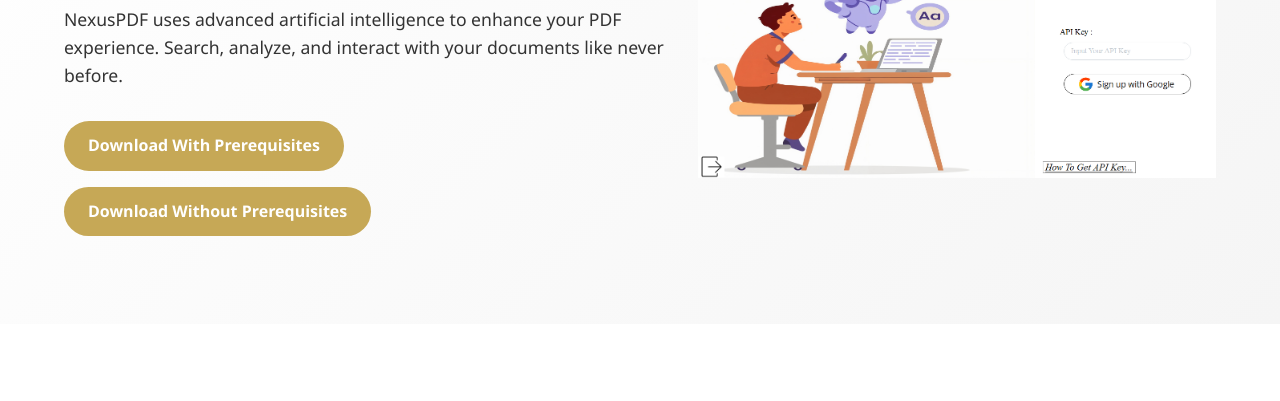
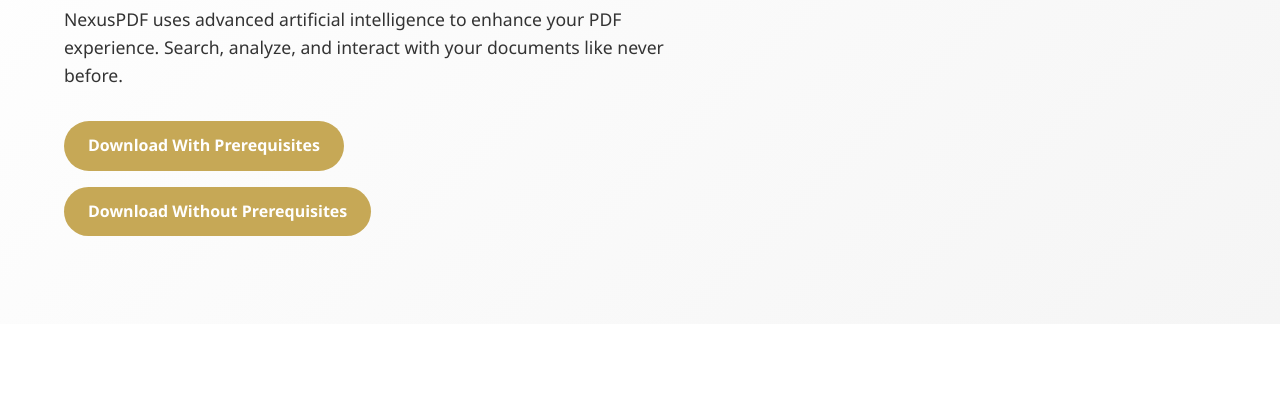
Before and after one commit to younsabood/NexusPDF, a plain HTML site: page index.html in a window 1280 px wide. Shown: the part 247-648 px from the top of the page. Drawn offline with Linux system fonts and the light colour scheme.

Commit message:
Update index.html

```diff
--- a/index.html
+++ b/index.html
@@ -377,9 +377,6 @@
                     <a href="https://www.dropbox.com/scl/fi/b9aic2ylc5gb8c9siatsy/NexusPDF.exe?rlkey=3vm96xywp2v5xx6fdqldboixp&st=8mkto6a6&dl=0" class="btn">Download Without Prerequisites</a>
                 </div>
             </div>
-            <div class="hero-image">
-                <img src="Screenshot 2025-04-12 212454.png" alt="NexusPDF App Screenshot">
-            </div>
         </div>
     </section>
 
```
